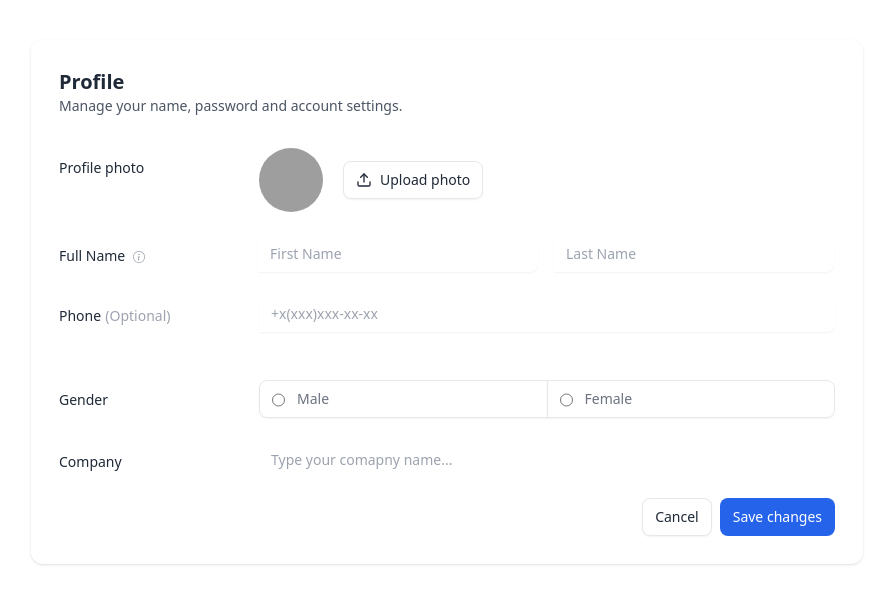
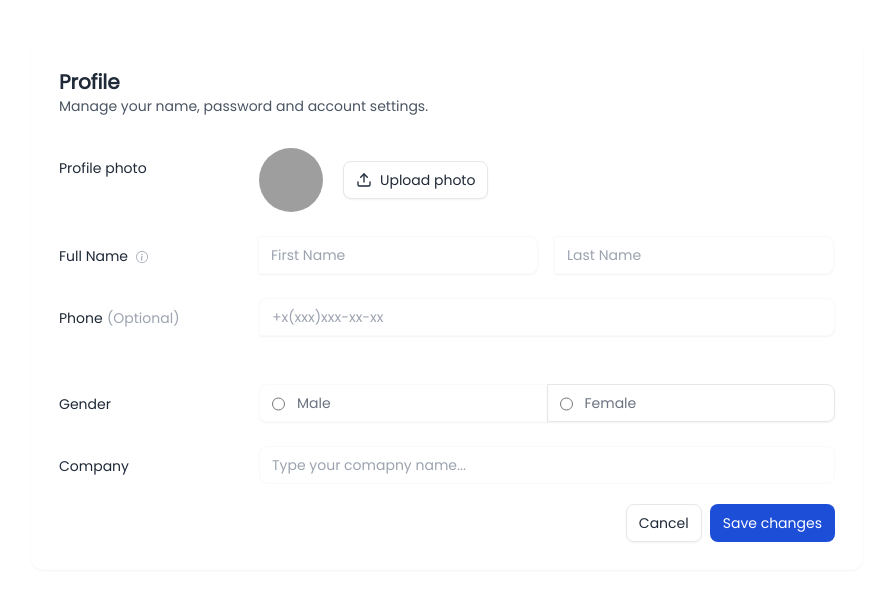
Before and after one commit to LeoIvin/SalesAnalysisAPP, a Django app: page /profile/update/ in a window 1280 px wide. Shown: the top 609 px of the page, without its empty margins (193-1086 px from the left). Run offline with Django 5.2, Linux system fonts and the light colour scheme; a user stored in the database is signed in; data comes from the database, SQL or seed files in the repository; some libraries are stand-ins or nearby versions; grey boxes are pictures that could not be loaded.

Commit message:
Added Dashboard, Profile Update Pages

```diff
--- a/templates/update_profile.html
+++ b/templates/update_profile.html
@@ -14,15 +14,15 @@
         @import url('https://fonts.googleapis.com/css?family=Poppins');
     </style>
 </head>
-<body>
+<body class="font-poppins text-black">
     <!-- Card Section -->
 <div class="max-w-4xl px-4 py-10 sm:px-6 lg:px-8 mx-auto"><!-- Card -->
-    <div class="bg-white rounded-xl shadow p-4 sm:p-7 dark:bg-neutral-800">
+    <div class="bg-white rounded-xl shadow-sm p-4 sm:p-7">
       <div class="mb-8">
-        <h2 class="text-xl font-bold text-gray-800 dark:text-neutral-200">
+        <h2 class="text-xl font-bold text-gray-800">
           Profile
         </h2>
-        <p class="text-sm text-gray-600 dark:text-neutral-400">
+        <p class="text-sm text-gray-600">
           Manage your name, password and account settings.
         </p>
       </div>
@@ -50,7 +50,7 @@
         <!-- Grid -->
         <div class="grid sm:grid-cols-12 gap-2 sm:gap-6">
            <div class="sm:col-span-3">
-            <label class="inline-block text-sm text-gray-800 mt-2.5 dark:text-neutral-200">
+            <label class="inline-block text-sm text-gray-800 mt-2.5">
               Profile photo
             </label>
           </div>
@@ -58,10 +58,10 @@
 
           <div class="sm:col-span-9">
             <div class="flex items-center gap-5">
-              <img id="profile-photo" class="inline-block size-16 rounded-full ring-2 ring-white dark:ring-neutral-900" src="https://preline.co/assets/img/160x160/img1.jpg" alt="Avatar">
+              <img id="profile-photo" class="inline-block size-16 rounded-full ring-2 ring-white" src="https://preline.co/assets/img/160x160/img1.jpg" alt="Avatar">
               <div class="flex gap-x-2">
                 <div>
-                  <label for="profile-photo-upload" class="py-2 px-3 inline-flex items-center gap-x-2 text-sm font-medium rounded-lg border border-gray-200 bg-white text-gray-800 shadow-sm hover:bg-gray-50 disabled:opacity-50 disabled:pointer-events-none focus:outline-none focus:bg-gray-50 dark:bg-transparent dark:border-neutral-700 dark:text-neutral-300 dark:hover:bg-neutral-800 dark:focus:bg-neutral-800">
+                  <label for="profile-photo-upload" class="py-2 px-3 inline-flex items-center gap-x-2 text-sm font-medium rounded-lg border border-gray-200 bg-white text-gray-800 shadow-sm hover:bg-blue-700 hover:text-white disabled:opacity-50 disabled:pointer-events-none focus:outline-none focus:bg-gray-50">
                     <svg class="shrink-0 size-4" xmlns="http://www.w3.org/2000/svg" width="24" height="24" viewBox="0 0 24 24" fill="none" stroke="currentColor" stroke-width="2" stroke-linecap="round" stroke-linejoin="round"><path d="M21 15v4a2 2 0 0 1-2 2H5a2 2 0 0 1-2-2v-4"/><polyline points="17 8 12 3 7 8"/><line x1="12" x2="12" y1="3" y2="15"/></svg>
                     Upload photo
                   </label>
@@ -74,7 +74,7 @@
 
           <!-- Full Name -->
           <div class="sm:col-span-3">
-            <label for="{{ form.first_name.id_for_label }}" class="inline-block text-sm text-gray-800 mt-2.5 dark:text-neutral-200">
+            <label for="{{ form.first_name.id_for_label }}" class="inline-block text-sm text-gray-800 mt-2.5">
               Full Name
             </label>
             <div class="hs-tooltip inline-block">
@@ -93,7 +93,7 @@
             <div class="sm:flex">
               <div class="sm:flex-1 sm:pr-2">
                 <label for="{{ form.first_name.id_for_label }}" class="sr-only">First Name</label>
-                <input type="text" id="{{ form.first_name.id_for_label }}" name="{{ form.first_name.html_name }}" value="{{ form.first_name.value }}" class="py-2 px-3 pe-11 block w-full border-gray-200 shadow-sm -mt-px -ms-px first:rounded-t-lg last:rounded-b-lg sm:first:rounded-s-lg sm:mt-0 sm:first:ms-0 sm:first:rounded-se-none sm:last:rounded-es-none sm:last:rounded-e-lg text-sm relative focus:z-10 focus:border-blue-500 focus:ring-blue-500 disabled:opacity-50 disabled:pointer-events-none dark:bg-neutral-800 dark:border-neutral-700 dark:text-neutral-400 dark:placeholder-neutral-500 dark:focus:ring-neutral-600" placeholder="First Name">
+                <input type="text" id="{{ form.first_name.id_for_label }}" name="{{ form.first_name.html_name }}" value="{{ form.first_name.value }}" class="py-2 px-3 pe-11 block w-full shadow-sm -mt-px -ms-px first:rounded-t-lg last:rounded-b-lg sm:first:rounded-s-lg sm:mt-0 sm:first:ms-0 sm:first:rounded-se-none sm:last:rounded-es-none sm:last:rounded-e-lg text-sm relative focus:z-10 focus:border-blue-500 focus:ring-blue-500 disabled:opacity-50 disabled:pointer-events-none border border-gray-50 dark:border-neutral-700 dark:text-neutral-400 dark:placeholder-neutral-500 dark:focus:ring-neutral-600" placeholder="First Name" required>
                 {% if form.first_name.errors %}
                   <div class="text-red-600 text-sm mt-1">
                     {% for error in form.first_name.errors %}
@@ -105,7 +105,7 @@
 
               <div class="sm:flex-1 sm:pl-2">
                 <label for="{{ form.last_name.id_for_label }}" class="sr-only">Last Name</label>
-                <input type="text" id="{{ form.last_name.id_for_label }}" name="{{ form.last_name.html_name }}" value="{{ form.last_name.value }}" class="py-2 px-3 pe-11 block w-full border-gray-200 shadow-sm -mt-px -ms-px first:rounded-t-lg last:rounded-b-lg sm:first:rounded-s-lg sm:mt-0 sm:first:ms-0 sm:first:rounded-se-none sm:last:rounded-es-none sm:last:rounded-e-lg text-sm relative focus:z-10 focus:border-blue-500 focus:ring-blue-500 disabled:opacity-50 disabled:pointer-events-none dark:bg-neutral-800 dark:border-neutral-700 dark:text-neutral-400 dark:placeholder-neutral-500 dark:focus:ring-neutral-600" placeholder="Last Name">
+                <input type="text" id="{{ form.last_name.id_for_label }}" name="{{ form.last_name.html_name }}" value="{{ form.last_name.value }}" class="py-2 px-3 pe-11 block w-full shadow-sm -mt-px -ms-px first:rounded-t-lg last:rounded-b-lg sm:first:rounded-s-lg sm:mt-0 sm:first:ms-0 sm:first:rounded-se-none sm:last:rounded-es-none sm:last:rounded-e-lg text-sm relative focus:z-10 focus:border-blue-500 focus:ring-blue-500 disabled:opacity-50 disabled:pointer-events-none border border-gray-50 dark:border-neutral-700 dark:text-neutral-400 dark:placeholder-neutral-500 dark:focus:ring-neutral-600" placeholder="Last Name" required>
                 {% if form.last_name.errors %}
                   <div class="text-red-600 text-sm mt-1">
                     {% for error in form.last_name.errors %}
@@ -120,7 +120,7 @@
 
           <div class="sm:col-span-3">
             <div class="inline-block">
-              <label for="{{ form.mobile_number.id_for_label }}" class="inline-block text-sm text-gray-800 mt-2.5 dark:text-neutral-200">
+              <label for="{{ form.mobile_number.id_for_label }}" class="inline-block text-sm text-gray-800 mt-2.5">
                 Phone
               </label>
               <span class="text-sm text-gray-400 dark:text-neutral-600">
@@ -132,7 +132,7 @@
 
           <div class="sm:col-span-9">
             <div class="sm:flex">
-              <input id="{{ form.mobile_number.id_for_label }}" name="{{ form.mobile_number.html_name}}" type="text" class="py-2 px-3 pe-11 block w-full border-gray-200 shadow-sm -mt-px -ms-px first:rounded-t-lg last:rounded-b-lg sm:first:rounded-s-lg sm:mt-0 sm:first:ms-0 sm:first:rounded-se-none sm:last:rounded-es-none sm:last:rounded-e-lg text-sm relative focus:z-10 focus:border-blue-500 focus:ring-blue-500 disabled:opacity-50 disabled:pointer-events-none dark:bg-neutral-800 dark:border-neutral-700 dark:text-neutral-400 dark:placeholder-neutral-500 dark:focus:ring-neutral-600" placeholder="+x(xxx)xxx-xx-xx">
+              <input id="{{ form.mobile_number.id_for_label }}" name="{{ form.mobile_number.html_name}}" type="text" class="py-2 px-3 pe-11 block w-full border border-gray-50 shadow-sm -mt-px -ms-px first:rounded-t-lg last:rounded-b-lg sm:first:rounded-s-lg sm:mt-0 sm:first:ms-0 sm:first:rounded-se-none sm:last:rounded-es-none sm:last:rounded-e-lg text-sm relative focus:z-10 focus:border-blue-500 focus:ring-blue-500 disabled:opacity-50 disabled:pointer-events-none dark:border-neutral-700 dark:text-neutral-400 dark:placeholder-neutral-500 dark:focus:ring-neutral-600" placeholder="+x(xxx)xxx-xx-xx" required>
             </div>
 
             <p class="">
@@ -143,7 +143,7 @@
           <!-- End Col -->
 
           <div class="sm:col-span-3">
-            <label for="{{ form.gender.id_for_label }}" class="inline-block text-sm text-gray-800 mt-2.5 dark:text-neutral-200">
+            <label for="{{ form.gender.id_for_label }}" class="inline-block text-sm text-gray-800 mt-2.5">
                 Gender
             </label>
         </div>
@@ -151,13 +151,13 @@
 
         <div class="sm:col-span-9">
             <div class="sm:flex">
-                <label for="{{ form.gender.id_for_label }}_male" class="flex py-2 px-3 w-full border border-gray-200 shadow-sm -mt-px -ms-px first:rounded-t-lg last:rounded-b-lg sm:first:rounded-s-lg sm:mt-0 sm:first:ms-0 sm:first:rounded-se-none sm:last:rounded-es-none sm:last:rounded-e-lg text-sm relative focus:z-10 focus:border-blue-500 focus:ring-blue-500 disabled:opacity-50 disabled:pointer-events-none dark:bg-neutral-800 dark:border-neutral-700 dark:text-neutral-400 dark:placeholder-neutral-500 dark:focus:ring-neutral-600">
-                    <input type="radio" name="{{ form.gender.html_name }}" value="Male" class="shrink-0 mt-0.5 border-gray-300 rounded-full text-blue-600 focus:ring-blue-500 disabled:opacity-50 disabled:pointer-events-none dark:bg-neutral-800 dark:border-neutral-500 dark:checked:bg-blue-500 dark:checked:border-blue-500 dark:focus:ring-offset-gray-800" id="{{ form.gender.id_for_label }}_male" {% if form.gender.value == 'male' %}checked{% endif %}>
+                <label for="{{ form.gender.id_for_label }}_male" class="flex py-2 px-3 w-full border border-gray-50 shadow-sm -mt-px -ms-px first:rounded-t-lg last:rounded-b-lg sm:first:rounded-s-lg sm:mt-0 sm:first:ms-0 sm:first:rounded-se-none sm:last:rounded-es-none sm:last:rounded-e-lg text-sm relative focus:z-10 focus:border-blue-500 focus:ring-blue-500 disabled:opacity-50 disabled:pointer-events-none  dark:border-neutral-700 dark:text-neutral-400 dark:placeholder-neutral-500 dark:focus:ring-neutral-600">
+                    <input type="radio" name="{{ form.gender.html_name }}" value="Male" class="shrink-0 mt-0.5 border-gray-300 rounded-full text-blue-600 focus:ring-blue-500 disabled:opacity-50 disabled:pointer-events-none  dark:border-neutral-500 dark:checked:bg-blue-500 dark:checked:border-blue-500 dark:focus:ring-offset-gray-800" id="{{ form.gender.id_for_label }}_male" {% if form.gender.value == 'male' %}checked{% endif %}>
                     <span class="text-sm text-gray-500 ms-3 dark:text-neutral-400">Male</span>
                 </label>
 
-                <label for="{{ form.gender.id_for_label }}_female" class="flex py-2 px-3 w-full border border-gray-200 shadow-sm -mt-px -ms-px first:rounded-t-lg last:rounded-b-lg sm:first:rounded-s-lg sm:mt-0 sm:first:ms-0 sm:first:rounded-se-none sm:last:rounded-es-none sm:last:rounded-e-lg text-sm relative focus:z-10 focus:border-blue-500 focus:ring-blue-500 disabled:opacity-50 disabled:pointer-events-none dark:bg-neutral-800 dark:border-neutral-700 dark:text-neutral-400 dark:placeholder-neutral-500 dark:focus:ring-neutral-600">
-                    <input type="radio" name="{{ form.gender.html_name }}" value="Female" class="shrink-0 mt-0.5 border-gray-300 rounded-full text-blue-600 focus:ring-blue-500 disabled:opacity-50 disabled:pointer-events-none dark:bg-neutral-800 dark:border-neutral-500 dark:checked:bg-blue-500 dark:checked:border-blue-500 dark:focus:ring-offset-gray-800" id="{{ form.gender.id_for_label }}_female" {% if form.gender.value == 'female' %}checked{% endif %}>
+                <label for="{{ form.gender.id_for_label }}_female" class="flex py-2 px-3 w-full border border-gray-200 shadow-sm -mt-px -ms-px first:rounded-t-lg last:rounded-b-lg sm:first:rounded-s-lg sm:mt-0 sm:first:ms-0 sm:first:rounded-se-none sm:last:rounded-es-none sm:last:rounded-e-lg text-sm relative focus:z-10 focus:border-blue-500 focus:ring-blue-500 disabled:opacity-50 disabled:pointer-events-none  dark:border-neutral-700 dark:text-neutral-400 dark:placeholder-neutral-500 dark:focus:ring-neutral-600">
+                    <input type="radio" name="{{ form.gender.html_name }}" value="Female" class="shrink-0 mt-0.5 border-gray-300 rounded-full text-blue-600 focus:ring-blue-500 disabled:opacity-50 disabled:pointer-events-none dark:bg-neutral-800 dark:border-neutral-500 dark:checked:bg-blue-500 dark:checked:border-blue-500 dark:focus:ring-offset-gray-800" id="{{ form.gender.id_for_label }}_female" {% if form.gender.value == 'female' %}checked{% endif %} required>
                     <span class="text-sm text-gray-500 ms-3 dark:text-neutral-400">Female</span>
                 </label>
             </div>
@@ -167,25 +167,25 @@
 
 
           <div class="sm:col-span-3">
-            <label for="{{ form.company_name.id_for_label}}" class="inline-block text-sm text-gray-800 mt-2.5 dark:text-neutral-200">
+            <label for="{{ form.company_name.id_for_label}}" class="inline-block text-sm text-gray-800 mt-2.5">
               Company
             </label>
           </div>
           <!-- End Col -->
 
           <div class="sm:col-span-9">
-            <input id="{{ form.company_name.id_for_label}}" name="{{ form.company_name.html_name }}" class="py-2 px-3 block w-full border-gray-200 rounded-lg text-sm focus:border-blue-500 focus:ring-blue-500 disabled:opacity-50 disabled:pointer-events-none dark:bg-neutral-800 dark:border-neutral-700 dark:text-neutral-400 dark:placeholder-neutral-500 dark:focus:ring-neutral-600" rows="6" placeholder="Type your comapny name..."></input>
+            <input id="{{ form.company_name.id_for_label}}" name="{{ form.company_name.html_name }}" class="py-2 px-3 block w-full border border-gray-50 rounded-lg text-sm focus:border-blue-500 focus:ring-blue-500 disabled:opacity-50 disabled:pointer-events-none dark:border-neutral-700 dark:text-neutral-400 dark:placeholder-neutral-500 dark:focus:ring-neutral-600" rows="6" placeholder="Type your comapny name..."></input>
           </div>
           <!-- End Col -->
         </div>
         <!-- End Grid -->
 
         <div class="mt-5 flex justify-end gap-x-2">
-          <a href="{% url 'login' %}"><button type="button" class="py-2 px-3 inline-flex items-center gap-x-2 text-sm font-medium rounded-lg border border-gray-200 bg-white text-gray-800 shadow-sm hover:bg-gray-50 disabled:opacity-50 disabled:pointer-events-none focus:outline-none focus:bg-gray-50 dark:bg-transparent dark:border-neutral-700 dark:text-neutral-300 dark:hover:bg-neutral-800 dark:focus:bg-neutral-800">
+          <a href="{% url 'login' %}"><button type="button" class="py-2 px-3 inline-flex items-center gap-x-2 text-sm font-medium rounded-lg border border-gray-200 bg-white text-gray-800 shadow-sm hover:bg-blue-700 hover:text-white disabled:opacity-50 disabled:pointer-events-none focus:outline-none focus:bg-blue-600 focus:text-white">
             Cancel
           </button>
         </a>
-          <button type="submit" class="py-2 px-3 inline-flex items-center gap-x-2 text-sm font-medium rounded-lg border border-transparent bg-blue-600 text-white hover:bg-blue-700 focus:outline-none focus:bg-blue-700 disabled:opacity-50 disabled:pointer-events-none">
+          <button type="submit" class="py-2 px-3 inline-flex items-center gap-x-2 text-sm font-medium rounded-lg border border-transparent bg-blue-700 text-white hover:bg-blue-700 focus:outline-none focus:bg-blue-600 disabled:opacity-50 disabled:pointer-events-none">
             Save changes
           </button>
         </div>
--- a/theme/static/css/dist/styles.css
+++ b/theme/static/css/dist/styles.css
@@ -1213,6 +1213,16 @@ video {
   border-color: transparent;
 }
 
+.border-gray-400 {
+  --tw-border-opacity: 1;
+  border-color: rgb(156 163 175 / var(--tw-border-opacity));
+}
+
+.border-gray-50 {
+  --tw-border-opacity: 1;
+  border-color: rgb(249 250 251 / var(--tw-border-opacity));
+}
+
 .bg-blue-500 {
   --tw-bg-opacity: 1;
   background-color: rgb(59 130 246 / var(--tw-bg-opacity));
@@ -1268,6 +1278,16 @@ video {
   background-color: rgb(254 249 195 / var(--tw-bg-opacity));
 }
 
+.bg-blue-400 {
+  --tw-bg-opacity: 1;
+  background-color: rgb(96 165 250 / var(--tw-bg-opacity));
+}
+
+.bg-blue-700 {
+  --tw-bg-opacity: 1;
+  background-color: rgb(29 78 216 / var(--tw-bg-opacity));
+}
+
 .fill-blue-600 {
   fill: #2563eb;
 }
```
Also changed, not shown: other parts of theme/static/css/dist/styles.css (+50 -0 lines).
